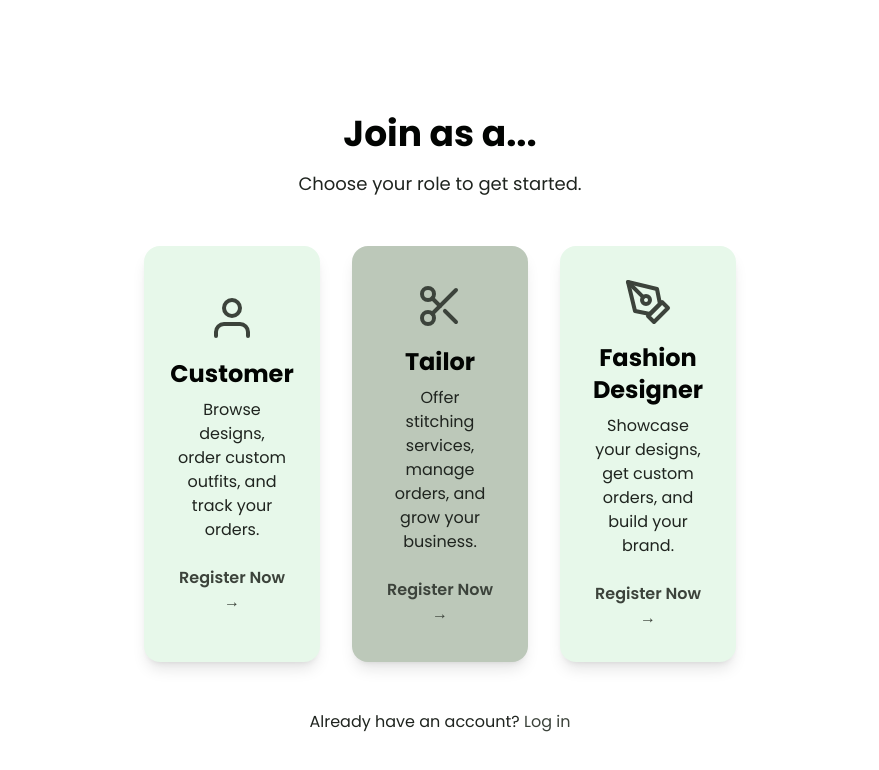
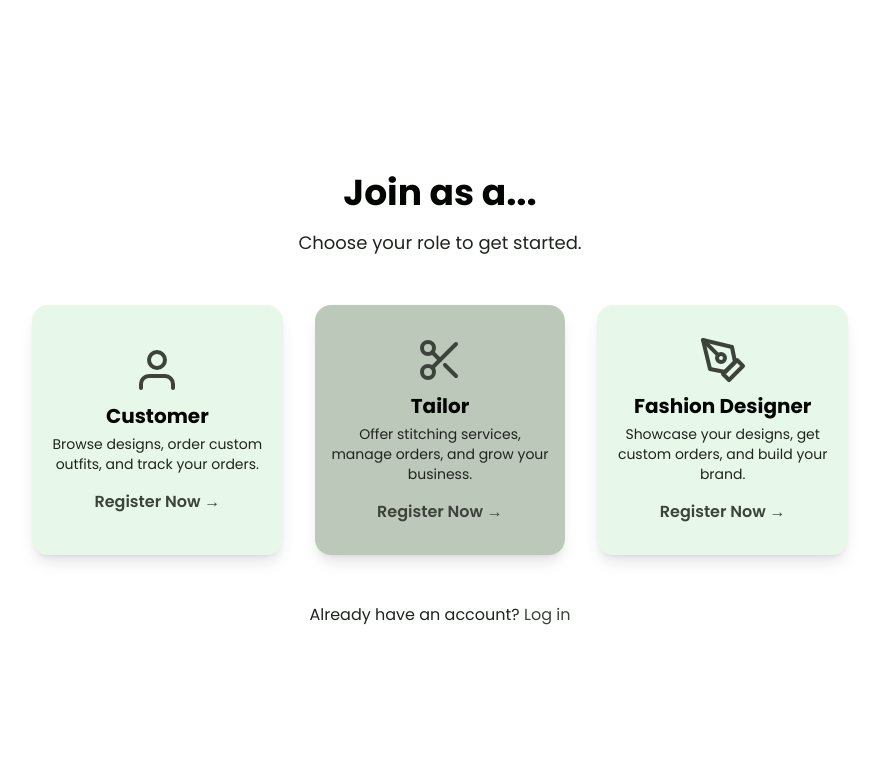
Before and after one commit to Vinayak-Chv/FinalYearProject, a React (Vite) app in the folder frontend/: page /register in a window 1280 px wide. Shown: the top 770 px of the page, without its empty margins (200-1079 px from the left). Built offline with nearby package versions, Linux system fonts and the light colour scheme; no server answers.

Commit message:
UI tweaks are made in Register and RoleSeleciton page

```diff
--- a/frontend/src/components/steps/RoleSelection.jsx
+++ b/frontend/src/components/steps/RoleSelection.jsx
@@ -31,15 +31,10 @@ const RoleSelection = ({ setRole, onNext }) => {
     };
 
     return (
-        <div className="min-h-screen bg-background flex items-center justify-center py-12">
-            <div className="max-w-6xl mx-auto px-4">
+        <div>
             <div className="text-center mb-12">
-                    <h1 className="text-4xl font-bold text-text-primary mb-4">
-                        Join as a...
-                    </h1>
-                    <p className="text-text-secondary text-lg">
-                        Choose your role to get started.
-                    </p>
+                <h1 className="text-4xl font-bold text-text-primary mb-4">Join as a...</h1>
+                <p className="text-text-secondary text-lg">Choose your role to get started.</p>
             </div>
 
             <div className="grid md:grid-cols-3 gap-8">
@@ -47,17 +42,13 @@ const RoleSelection = ({ setRole, onNext }) => {
                     <button
                         key={role.id}
                         onClick={() => handleSelect(role.id)}
-                            className={`${role.bgColor} rounded-2xl p-8 shadow-lg hover:shadow-xl transition-all duration-300 transform hover:-translate-y-1 text-left w-full`}
+                        className={`${role.bgColor} rounded-2xl shadow-lg hover:shadow-xl transition-all duration-300 transform hover:-translate-y-1 w-full aspect-square flex flex-col items-center justify-center p-4`}
                     >
                         <div className="flex flex-col items-center text-center">
-                                <div className="mb-4">{role.icon}</div>
-                                <h2 className="text-2xl font-bold text-text-primary mb-2">
-                                    {role.title}
-                                </h2>
-                                <p className="text-text-secondary">{role.description}</p>
-                                <div className="mt-6 text-primary font-semibold">
-                                    Register Now →
-                                </div>
+                            <div className="mb-2">{role.icon}</div>
+                            <h2 className="text-xl font-bold text-text-primary mb-1">{role.title}</h2>
+                            <p className="text-text-secondary text-sm">{role.description}</p>
+                            <div className="mt-4 text-primary font-semibold">Register Now →</div>
                         </div>
                     </button>
                 ))}
@@ -67,7 +58,7 @@ const RoleSelection = ({ setRole, onNext }) => {
                 <p className="text-text-secondary">
                     Already have an account?{" "}
                     <button
-                            onClick={() => window.location.href = "/login"}
+                        onClick={() => (window.location.href = "/login")}
                         className="text-primary hover:text-blue-500 cursor-pointer hover:underline"
                     >
                         Log in
@@ -75,7 +66,6 @@ const RoleSelection = ({ setRole, onNext }) => {
                 </p>
             </div>
         </div>
-        </div>
     );
 };
 
--- a/frontend/src/pages/Register.jsx
+++ b/frontend/src/pages/Register.jsx
@@ -85,9 +85,10 @@ const Register = () => {
 
   const currentStepName = steps[stepIndex];
   const StepComponent = stepComponents[currentStepName];
+  const containerClass = stepIndex === 0 ? "max-w-6xl" : "max-w-3xl";
 
   return (
-    <div className="max-w-2xl mx-auto p-6">
+    <div className={`${containerClass} mx-auto p-6`}>
       <StepComponent
         role={role}
         setRole={setRole}
```
Lines whose indentation alone changed are shown as unchanged.
